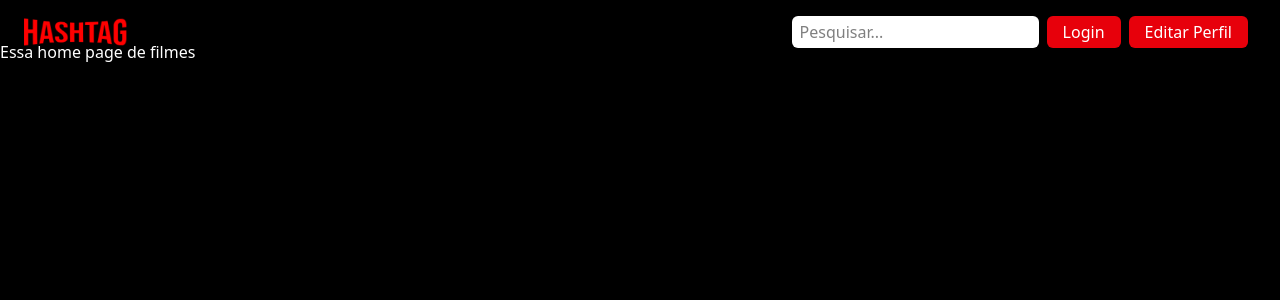
After one commit to MarceloFantin/ProjetoNetFlixFake, a Django app: page /filmes/ in a window 1280 px wide. The commit adds this page. Shown: the top 300 px of the page. Run offline with Django 5.2, Linux system fonts and the light colour scheme; data that the repository does not hold is empty.

Commit message:
inicio da criação das views

```diff
--- a/filme/models.py
+++ b/filme/models.py
@@ -14,7 +14,7 @@ LISTA_CATEGORIA = (
 class Filme(models.Model):
     titulo = models.CharField(max_length=100)
     thumb = models.ImageField(upload_to="thumb_filmes")
-    descrição = models.TextField(max_length=5000)
+    descricao = models.TextField(max_length=5000)
     categoria = models.CharField(max_length=15, choices=LISTA_CATEGORIA)
     visualizacoes = models.IntegerField(default=0)
     data_criação = models.DateTimeField(default=timezone.now)
--- /dev/null
+++ b/filme/templates/homefilmes.html
@@ -0,0 +1,18 @@
+{% extends 'base.html' %}
+{% load static %}
+
+{% block titulo %}
+    NetFlix Fake - Home Filmes
+{% endblock %}
+
+{% block content %}
+    <div class="py-10"
+        <p>Essa home page de filmes</p>
+        {% for filme in lista_filmes %}
+            <hr>
+            <p>{{ filme.titulo }}</p>
+            <p>{{ filme.descricao }}</p>
+            <img src="{{filme.thumb.url}}">
+        {% endfor %}
+    </div>
+{% endblock %}
--- a/filme/urls.py
+++ b/filme/urls.py
@@ -4,9 +4,10 @@
 #template - é a parte visual HTML
 
 from django.urls import path, include
-from .views import homepage
+from .views import homepage, homefilmes
 
 urlpatterns = [
     #liks das URLs
     path('', homepage),
+    path('filmes/', homefilmes),
 ]
--- a/filme/views.py
+++ b/filme/views.py
@@ -1,6 +1,24 @@
 from django.shortcuts import render
+from django.views import generic
+
+from .models import Filme
+
 
 # Create your views here.
 
+#quando for criar as views pode se usar a function base view(FBV) que seria
+#def homepage(request):
+#    return render(request, 'homepage.html')
+#usada para paginas mais simples quando quer somente mostrar um pagina e funcões simples da pagina
 def homepage(request):
     return render(request, 'homepage.html')
+
+#para paginas mais complexas usar class base view (CBV) tipo listar um elemento criado no models
+#views orientadas a objeto
+#class filmes(generic.ListView):
+#    model = Filme
+
+def homefilmes(request):
+    lista_filmes = Filme.objects.all()
+    context = {'lista_filmes': lista_filmes}
+    return render(request, 'homefilmes.html', context)
--- a/templates/base.html
+++ b/templates/base.html
@@ -12,7 +12,7 @@
     {% block read %}
     {% endblock %}
 </head>
-<body class="bg-black text-gray-100 front-primary">
+<body class="bg-black text-gray-100 front-primary text-white">
     {%include 'navbar.html'%}
     {% block content %}
     {% endblock %}
```
Also changed, not shown: filme/migrations/0002_rename_descrição_filme_descricao.py (added).
